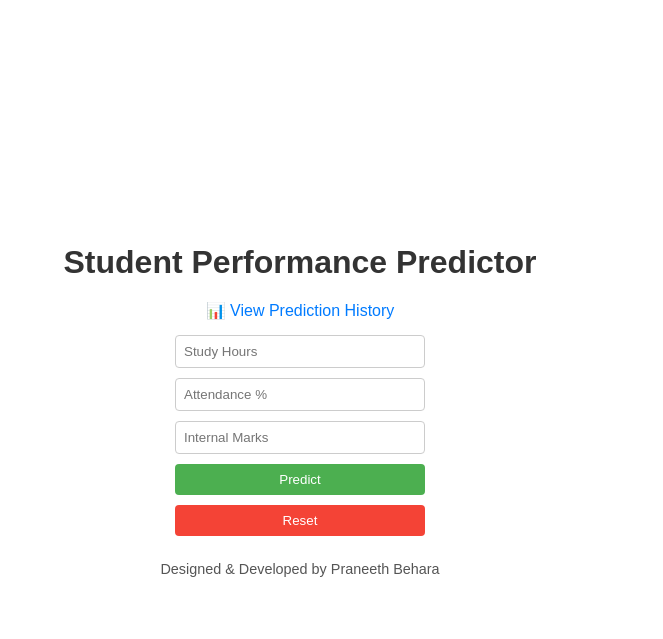
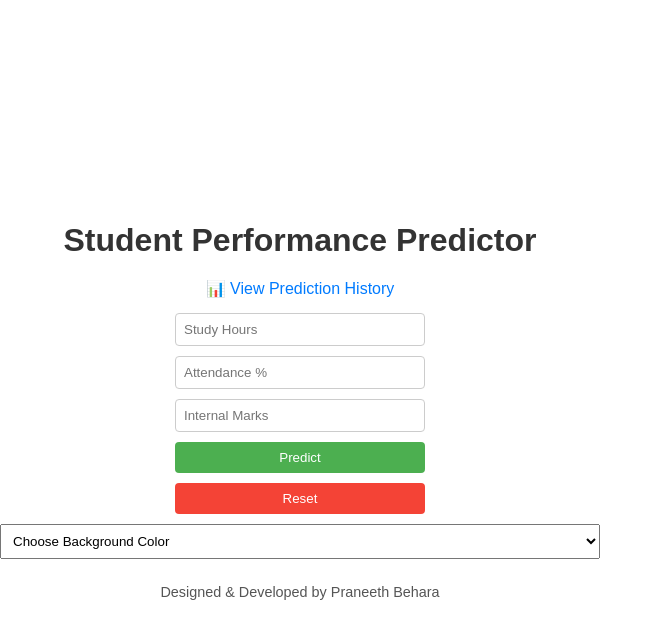
Before and after one commit to praneethbehara11/students_performance_predictor, a Flask app: page / in a window 1280 px wide. Shown: the top 639 px of the page, without its empty margins (0-663 px from the left). Run offline with Flask 3, Linux system fonts and the light colour scheme; parts of the project's set-up code (start-up, migrations or seed data) failed here and were passed over.

Commit message:
Update index.html

```diff
--- a/templates/index.html
+++ b/templates/index.html
@@ -10,9 +10,9 @@
             padding: 0;
             min-height: 100vh;
             display: flex;
-            justify-content: center;  /* center horizontally */
-            align-items: center;      /* center vertically */
             flex-direction: column;
+            justify-content: center;
+            align-items: center;
             background-color: white;
         }
         h1 {
@@ -51,12 +51,29 @@
     <a href="/history">📊 View Prediction History</a>
 
     <form method="POST">
-        <input type="text" name="hours" placeholder="Study Hours" value="{{ hours }}" required><br>
-        <input type="text" name="attendance" placeholder="Attendance %" value="{{ attendance }}" required><br>
-        <input type="text" name="internal" placeholder="Internal Marks" value="{{ internal }}" required><br>
+        <input type="text" name="hours" placeholder="Study Hours" value="{{ hours }}" required>
+        <input type="text" name="attendance" placeholder="Attendance %" value="{{ attendance }}" required>
+        <input type="text" name="internal" placeholder="Internal Marks" value="{{ internal }}" required>
+
         <input type="submit" value="Predict">
         <button type="reset">Reset</button>
     </form>
+
+    <!-- Color theme switch -->
+    <select onchange="document.body.style.backgroundColor=this.value">
+        <option value="white">Choose Background Color</option>
+        <option value="#FFFAE3">🌼 Light Yellow</option>
+        <option value="#E0F7FA">🌊 Light Blue</option>
+        <option value="#FFF0F5">🌸 Lavender Blush</option>
+        <option value="#F0FFF0">🍃 Honeydew</option>
+        <option value="#FFFFE0">🌞 Light Golden</option>
+    </select>
+
+    {% if error %}
+    <div class="result" style="color: red;">
+        {{ error }}
+    </div>
+    {% endif %}
 
     {% if result %}
     <div class="result">
```
